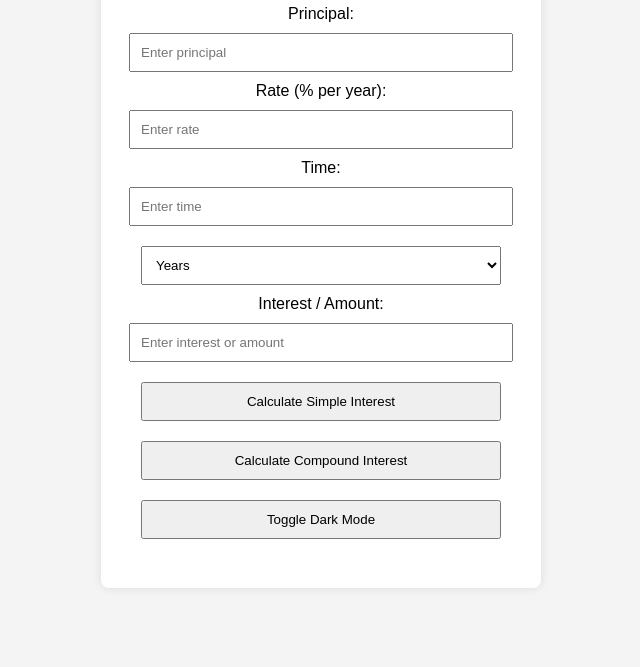
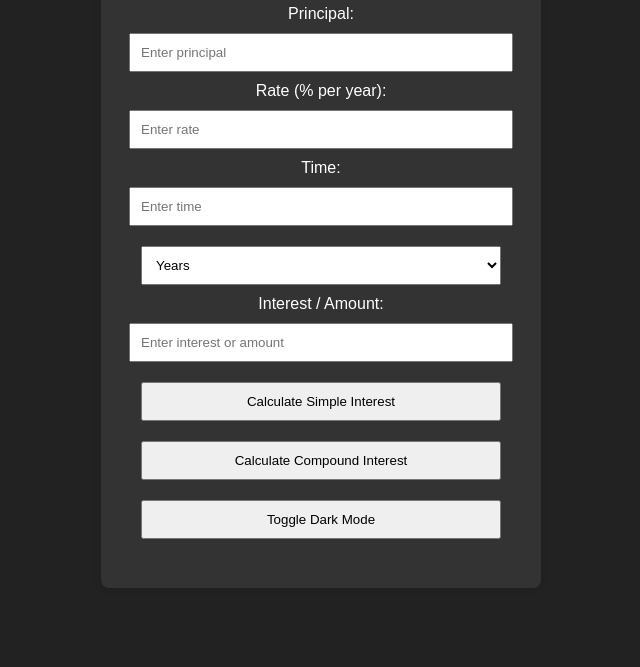
Before and after one commit to GauravPowar/Interest_Calculator, a plain HTML site: page Web_App/webapp.html in a window 1280 px wide. Shown: the part 133-800 px from the top of the page, without its empty margins (319-959 px from the left). Drawn offline with Linux system fonts and the light colour scheme.

Commit message:
Update and rename index.html to webapp.html

```diff
--- a/Web_App/index.html
+++ b/Web_App/webapp.html
@@ -33,7 +33,7 @@
         }
     </style>
 </head>
-<body>
+<body class="dark-mode"> <!-- Add dark-mode class here -->
 
 <div class="container">
     <h2>Interest Calculator</h2>
```
